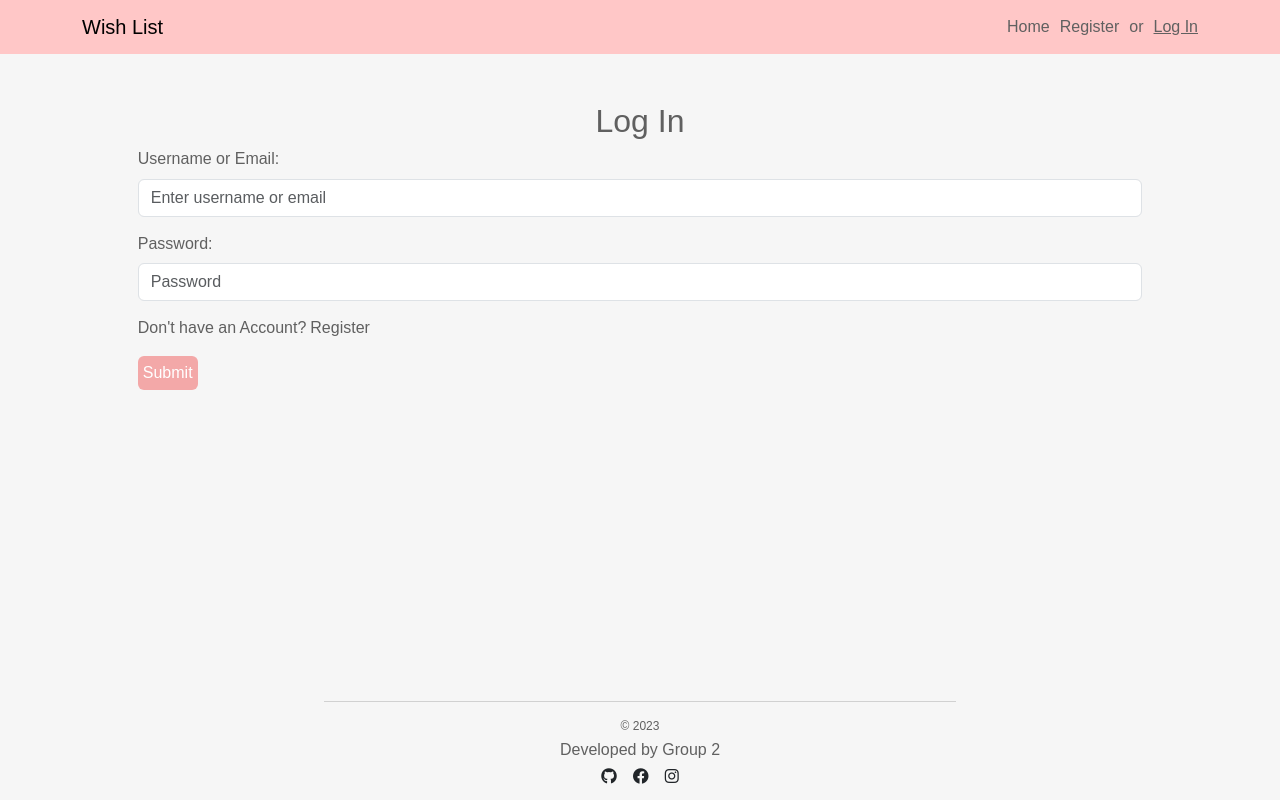
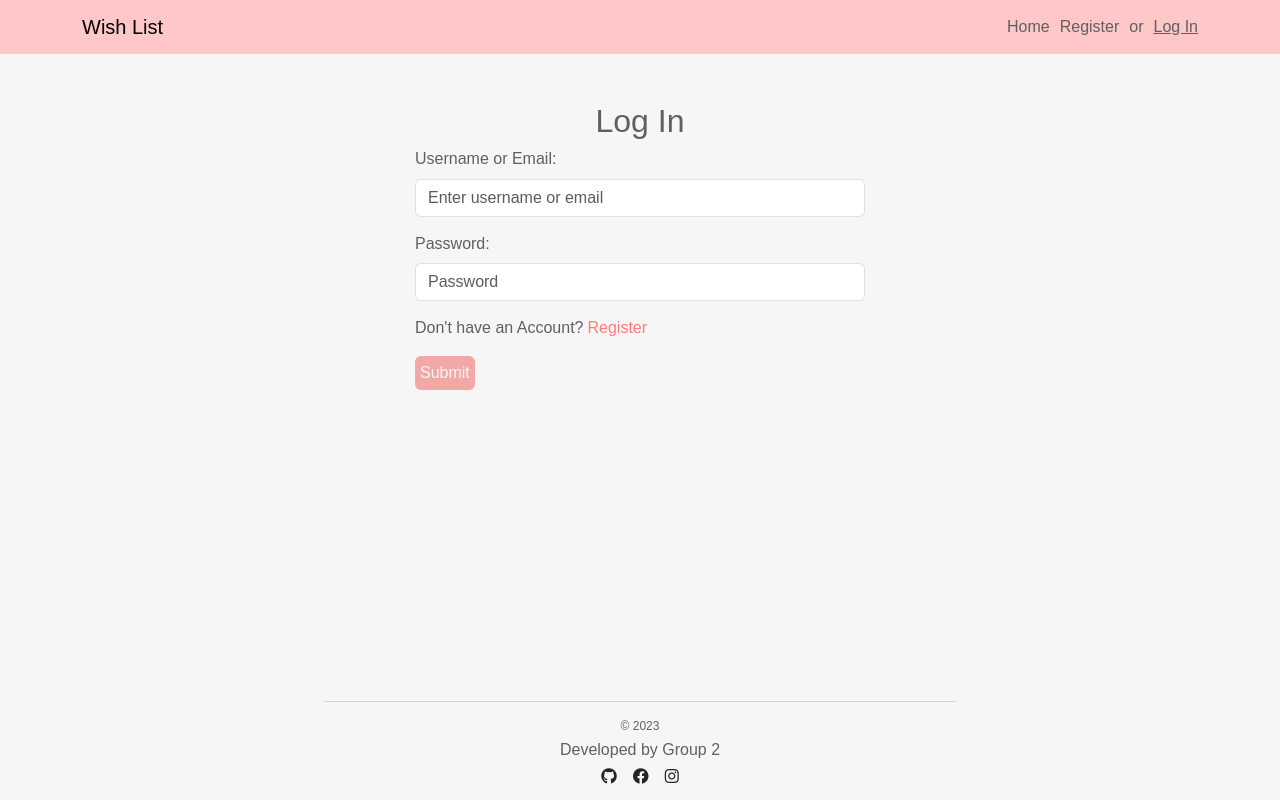
Before and after one commit to HunterMuratore/Yokai, a React (Vite) app in the folder client/: page /login in a window 1280 px wide. Built offline with nearby package versions, Linux system fonts and the light colour scheme; no server answers.

Commit message:
dropdown button style

```diff
--- a/client/src/components/Wishlist.jsx
+++ b/client/src/components/Wishlist.jsx
@@ -211,7 +211,7 @@ function Wishlist({ handleClose, userId }) {
                 <label htmlFor="wishlistName">Wishlist Name:</label>
                 <input
                   type="text"
-                  className="form-control wishlist-name-input mb-2"
+                  className="form-control mb-2"
                   id="wishlistName"
                   value={wishlistName}
                   onChange={handleInputChange}
--- a/client/src/index.scss
+++ b/client/src/index.scss
@@ -43,11 +43,12 @@ a {
 .my-btn:active,
 .my-btn:focus,
 .my-btn.focus {
-  background-color: darken($theme-light, 10%);
+  background-color: darken($theme-light, 10%) !important;
   transition: background-color 0.2s ease-in-out;
   border: none;
   border-radius: 6px;
   padding: 5px;
+  color: $theme-accent;
 
   &:hover,
   &.open {
@@ -96,6 +97,17 @@ header {
   }
 }
 
+form {
+  max-width: 450px;
+  margin: 0 auto;
+}
+
+.auth {
+  a {
+    color: darken($theme-dark, 15%);
+  }
+}
+
 footer {
   .divider {
     left: 25%;
@@ -110,7 +122,3 @@ footer {
     font-size: 12px;
   }
 }
-
-.wishlist-name-input {
-  max-width: 250px;
-}
--- a/client/src/pages/Auth.jsx
+++ b/client/src/pages/Auth.jsx
@@ -83,7 +83,7 @@ function Auth({ isLogin }) {
 
     return (
         <>
-            <section>
+            <section className='auth'>
                 <Form onSubmit={handleSubmit}>
                     <h2 className="text-center mt-5">{isLogin ? 'Log In' : 'Register'}</h2>
 
```
